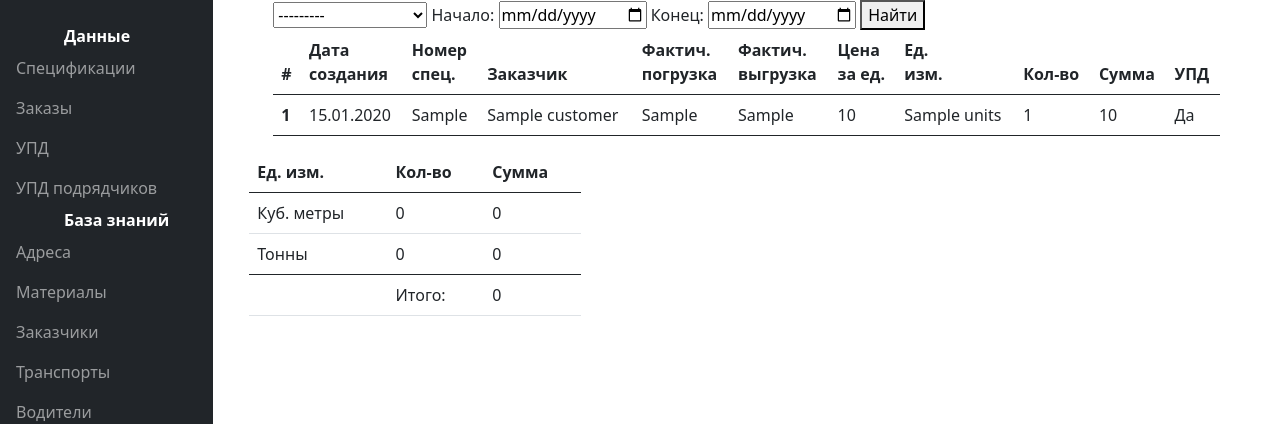
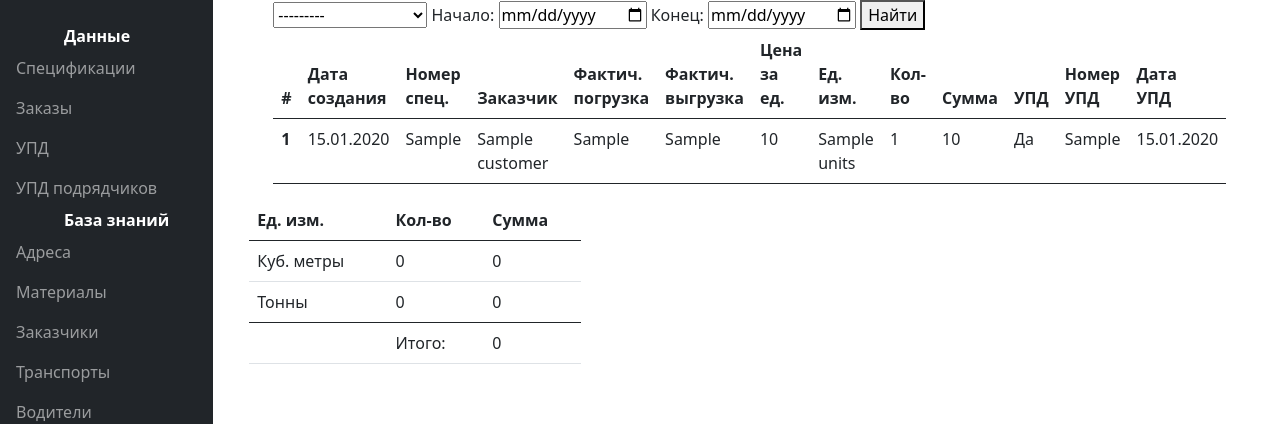
Before and after one commit to AppCrashExpress/webdocs, a Django app: template doc_manager/templates/doc_manager/order_report.html in a window 1280 px wide. Shown: the top 424 px of the page. Run offline with Django 3.2, Linux system fonts and the light colour scheme; the template is opened without the code that fills it: most values are stand-ins (such as "Sample title", 1, 10 or a date in 2020); some libraries are stand-ins or nearby versions.

Commit message:
Add execution number and date to order report

```diff
--- a/doc_manager/templates/doc_manager/order_report.html
+++ b/doc_manager/templates/doc_manager/order_report.html
@@ -32,6 +32,8 @@
     <th scope="col">Кол-во</th>
     <th scope="col">Сумма</th>
     <th scope="col">УПД</th>
+    <th scope="col">Номер<br>УПД</th>
+    <th scope="col">Дата<br>УПД</th>
 {% endblock %}
 
 {% block table_row %}
@@ -46,6 +48,8 @@
     <td>{{object.count}}</td>
     <td>{{object.price}}</td>
     <td>{{object.exec_doc|yesno:"Да,Нет"}}</td>
+    <td>{{object.exec_doc.exec_no|default:""}}</td>
+    <td>{{object.exec_doc.date|date:"d.m.Y"|default:""}}</td>
 {% endblock %}
 
 {% block post_table %}
```
